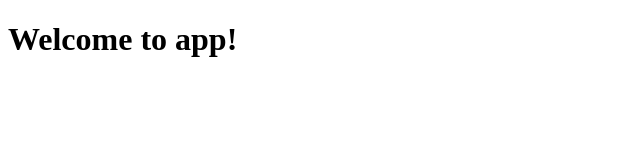
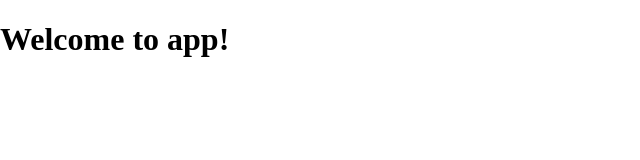
Before and after one commit to andryfailli/remindme-frontend, an Angular app: page / in a window 1280 px wide. Shown: the top 160 px of the page, without its empty margins (0-640 px from the left). Built offline with nearby package versions, Linux system fonts and the light colour scheme.

Commit message:
set up material design styles & fonts

```diff
--- a/src/index.html
+++ b/src/index.html
@@ -8,6 +8,8 @@
 
   <meta name="viewport" content="width=device-width, initial-scale=1">
   <link rel="icon" type="image/x-icon" href="favicon.ico">
+  <link href="https://fonts.googleapis.com/icon?family=Material+Icons" rel="stylesheet">
+  <link href="https://fonts.googleapis.com/css?family=Roboto:300,400,500" rel="stylesheet">
 </head>
 
 <body>
--- a/src/styles.css
+++ b/src/styles.css
@@ -0,0 +1,5 @@
+@import "~@angular/material/prebuilt-themes/indigo-pink.css";
+
+body {
+    margin: 0;
+}
```
